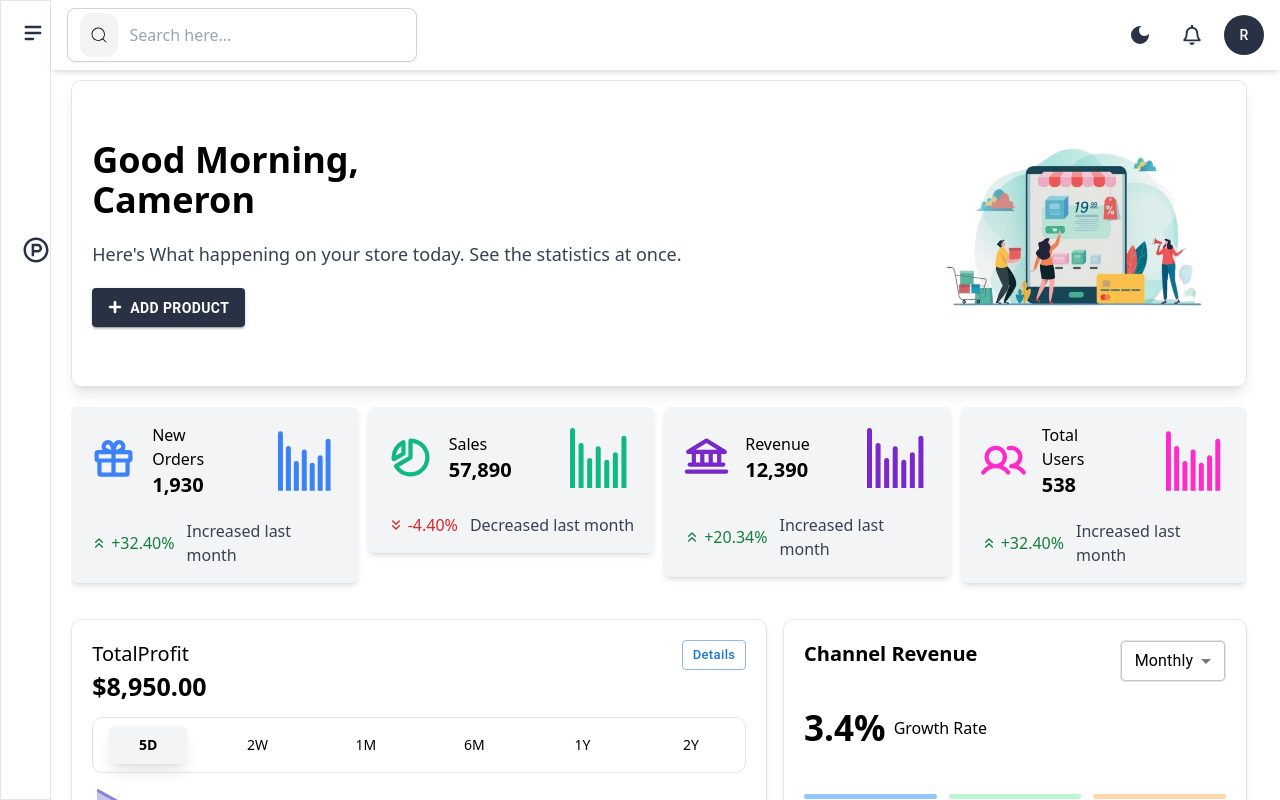
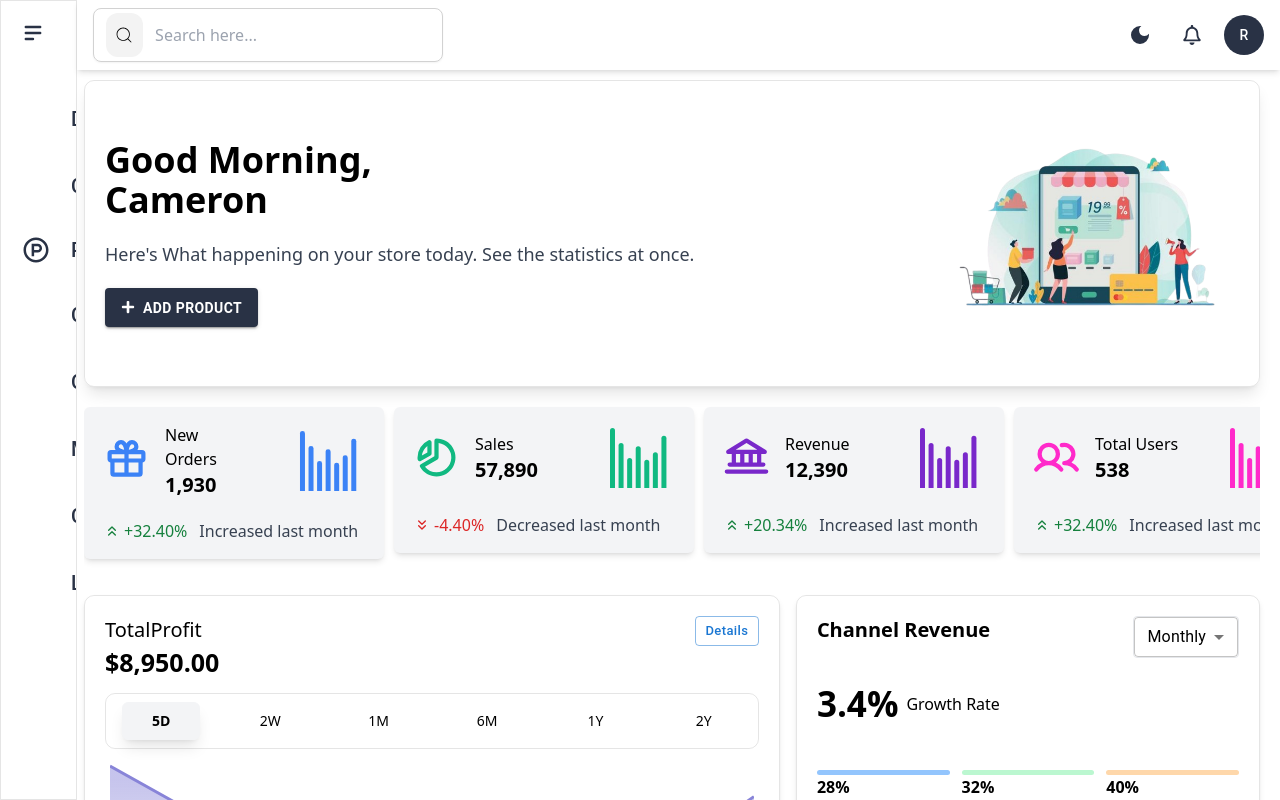
Before and after one commit to preetitaware04/admin-dashboard, a Next.js app: page / in a window 1280 px wide. Shown: the top 800 px of the page. Built offline with nearby package versions, Linux system fonts and the light colour scheme; some icons are missing.

Commit message:
dashboard cards width problem fixed

```diff
--- a/src/Context/ThemeContext.jsx
+++ b/src/Context/ThemeContext.jsx
@@ -1,6 +1,6 @@
 "use client";
 import Header from "@/_components/Header";
-import Sidebar from "@/_components/Sidebar";
+import Sidebar from "@/_components/sidebar";
 import Cookies from "js-cookie";
 import { useEffect, useState } from "react";
 
@@ -29,7 +29,7 @@ const ThemeProvider = ({ children }) => {
       <div className="main flex">
         <div
           className={`h-screen bg-white dark:bg-gray-800 transition-all duration-300`}
-          style={{ width: isToggleSidebar ? "4%" : "18%" }}
+          style={{ width: isToggleSidebar ? "6%" : "18%" }}
         >
           <Sidebar />
         </div>
--- a/src/_components/Header/index.jsx
+++ b/src/_components/Header/index.jsx
@@ -26,7 +26,7 @@ const Header = () => {
     <header
       className="flex fixed top-0 right-0 z-[100] px-4 py-2 justify-between shadow-md dark:shadow-slate-800 bg-white dark:!bg-[#171717] transition-all duration-300"
       style={{
-        width: context.isToggleSidebar ? "96%" : "82%",
+        width: context.isToggleSidebar ? "94%" : "82%",
       }}
     >
       <div className="flex items-center gap-3">
--- a/src/_components/sidebar/index.jsx
+++ b/src/_components/sidebar/index.jsx
@@ -30,7 +30,7 @@ const Sidebar = () => {
   return (
     <aside
       className="h-screen max-h-screen overflow-y-scroll overflow-x-hidden p-3 border border-r-[1px] border-[rgba(0,0,0,0.1)] fixed top-0 left-0 transition-all duration-300 dark:!bg-[#171717]"
-      style={{ width: context.isToggleSidebar ? "4%" : "18%" }}
+      style={{ width: context.isToggleSidebar ? "6%" : "18%" }}
     >
       {context.isToggleSidebar ? (
         <Button
--- a/src/app/_components/DashboardCards.jsx
+++ b/src/app/_components/DashboardCards.jsx
@@ -1,21 +1,23 @@
 "use client";
 import { cardsData } from "@/_components/Dashboard/dashboard.constants";
 import DashboardCard from "@/_components/Dashboard/DashboardCard";
-import React from "react";
+import React, { useRef } from "react";
 import { Swiper, SwiperSlide } from "swiper/react";
 import "swiper/css";
 import "swiper/css/navigation";
 import { Navigation } from "swiper/modules";
 
 const DashboardCards = () => {
+  const swiperRef = useRef(null);
   return (
     <section className="px-5">
-      <div className="flex gap-4">
+      <div className="flex gap-4 shrink-0">
         <Swiper
+          ref={swiperRef}
           spaceBetween={10}
-          slidesPerView={4}
+          slidesPerView="auto"
           scrollbar={{ draggable: true }}
-          modules={Navigation}
+          modules={[Navigation]}
         >
           {cardsData &&
             cardsData.map(
@@ -30,7 +32,7 @@ const DashboardCards = () => {
                 progress,
                 chartColor,
               }) => (
-                <SwiperSlide>
+                <SwiperSlide key={id} style={{ width: "300px" }}>
                   <DashboardCard
                     key={id}
                     title={title}
```
